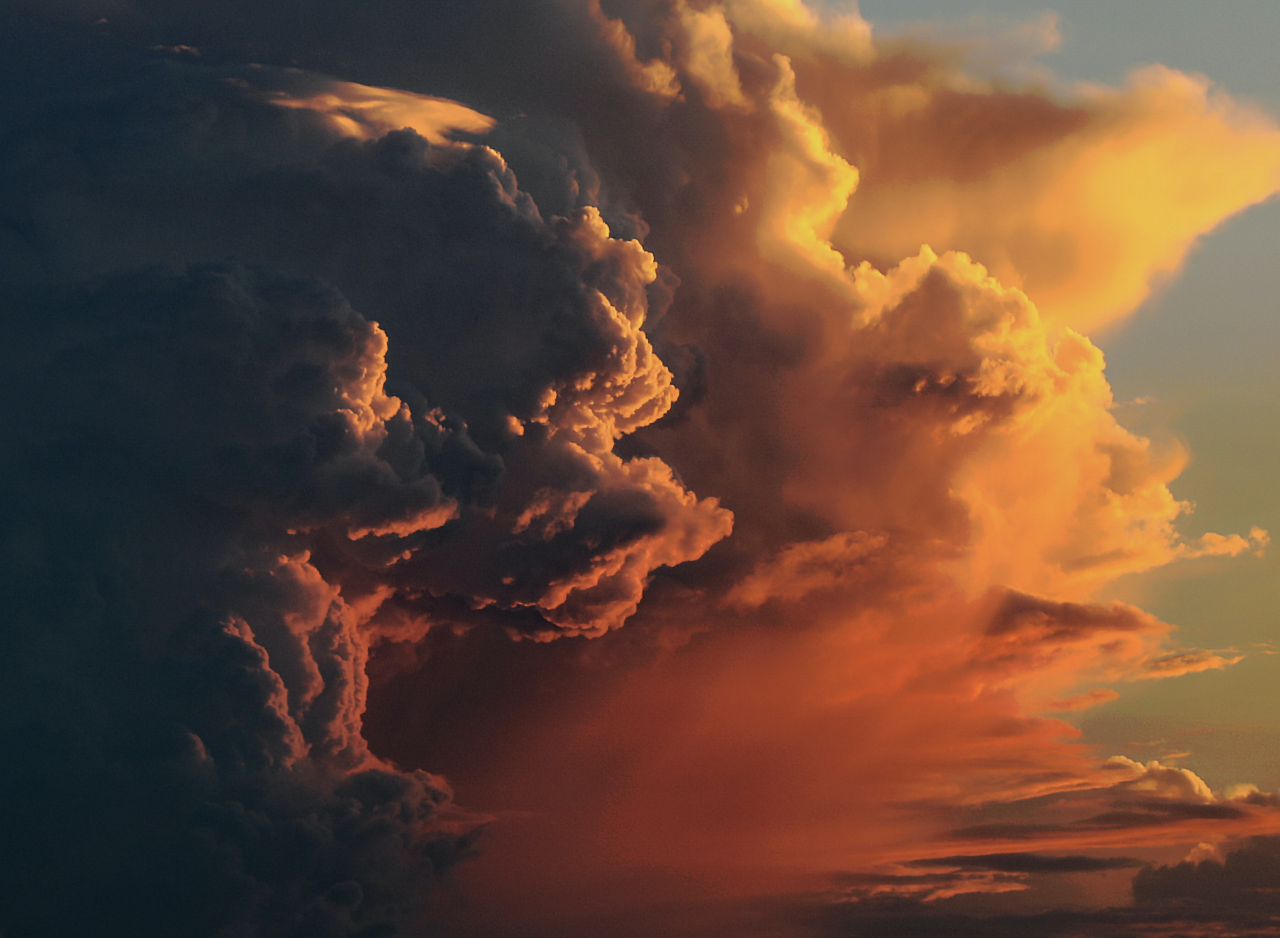
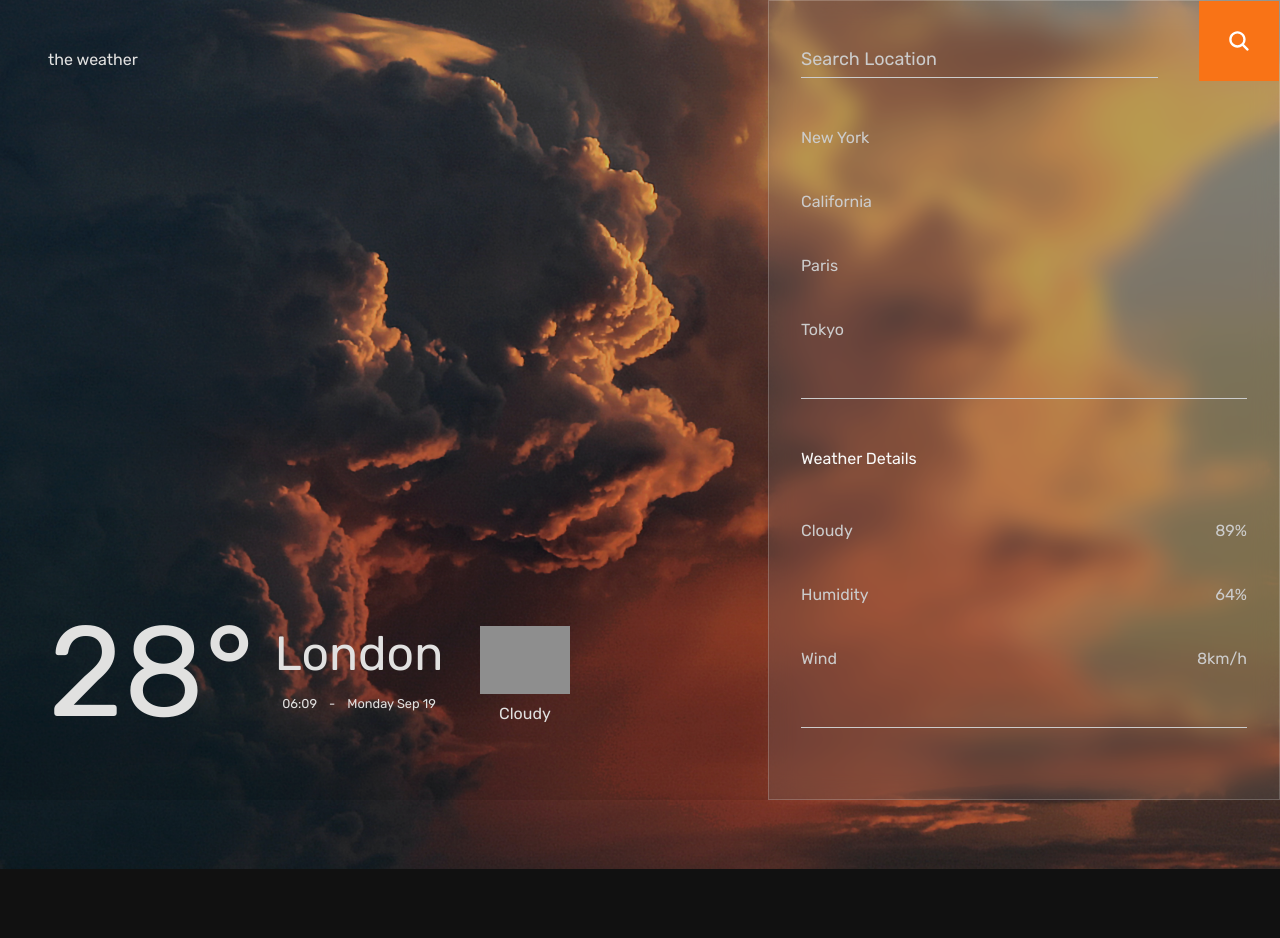
Before and after one commit to VictorHugoDC1999/weather-app, a Next.js app: page / in a window 1280 px wide. After the commit the page ends 800 px from the top, so only its background shows below. Built offline with nearby package versions, Linux system fonts and the light colour scheme; grey boxes are pictures that could not be loaded.

Commit message:
style: visual composition and stylization

```diff
--- a/next.config.mjs
+++ b/next.config.mjs
@@ -1,4 +1,9 @@
 /** @type {import('next').NextConfig} */
-const nextConfig = {};
+const nextConfig = {
+  images: {
+    formats: ['image/avif', 'image/webp'],
+    remotePatterns: [{ protocol: 'http', hostname: 'openweathermap.org' }]
+  }
+};
 
 export default nextConfig;
--- a/src/app/globals.css
+++ b/src/app/globals.css
@@ -2,25 +2,12 @@
 @tailwind components;
 @tailwind utilities;
 
-root {
-  --foreground-rgb: 0, 0, 0;
-  --background-start-rgb: 214, 219, 220;
-  --background-end-rgb: 255, 255, 255;
-}
-
-@media (prefers-color-scheme: dark) {
-  :root {
-    --foreground-rgb: 255, 255, 255;
-    --background-start-rgb: 0, 0, 0;
-    --background-end-rgb: 0, 0, 0;
-  }
-}
 * {
   box-sizing: border-box;
 }
 
 body {
   margin: 0;
-  background: rgb(var(--background-end-rgb));
-  overflow-x: hidden;
+  padding: 0;
+  background-color: #111;
 }
--- a/src/app/page.tsx
+++ b/src/app/page.tsx
@@ -1,6 +1,5 @@
-import 'tailwindcss/tailwind.css';
-import HomeWeather from '../components/Weather';
+import HomeWeather from '@/components/Weather';
 
 export default function Home() {
-  return <HomeWeather />
+  return <HomeWeather />;
 }
--- /dev/null
+++ b/src/components/BackgroundImage/index.tsx
@@ -0,0 +1,12 @@
+import Image from 'next/image';
+import CloudyImage from '@/images/day/cloudy.jpg';
+
+const BackgroundImage = () => {
+  return (
+    <div className="flex items-center justify-center min-h-screen bg-center bg-no-repeat bg-cover relative duration-500	opacity-100	before:content-[''] before:absolute before:left-0	before:top-0 before:w-full	before:h-full before:bg-black/10 before:z-10">
+      <Image className="fixed" src={CloudyImage} alt="Background Image" />
+    </div>
+  );
+};
+
+export default BackgroundImage;
--- /dev/null
+++ b/src/components/CityTemp/index.tsx
@@ -0,0 +1,27 @@
+import IconTemp from '../IconTemp';
+const CityTemp = () => {
+  return (
+    <div className="flex justify-center items-center">
+      {/* Temp */}
+      <h1 className="m-0 text-9xl font-normal">28&#176;</h1>
+      {/* City Name */}
+      <div className="flex justify-center items-center flex-col my-0 mx-4">
+        <h1 className="m-0 mb-4 font-normal text-5xl">London</h1>
+
+        <small>
+          {/* City Time */}
+          <span className="my-0 mx-3">06:09</span>-
+          <span className="my-0 mx-3">Monday Sep 19</span>
+        </small>
+      </div>
+      {/* Weather */}
+      <div className="flex flex-col justify-center items-center my-0 mx-4">
+        <IconTemp />
+        {/* Condition */}
+        <span>Cloudy</span>
+      </div>
+    </div>
+  );
+};
+
+export default CityTemp;
--- /dev/null
+++ b/src/components/IconTemp/index.tsx
@@ -0,0 +1,15 @@
+import Image from 'next/image';
+
+const IconTemp = () => {
+  return (
+    <Image
+      className="block my-2 mx-0"
+      src="http://openweathermap.org/img/wn/13d@2x.png"
+      width={90}
+      height={90}
+      alt="Icon Temp"
+    />
+  );
+};
+
+export default IconTemp;
--- /dev/null
+++ b/src/components/Panel/index.tsx
@@ -0,0 +1,60 @@
+import { IoSearch } from 'react-icons/io5';
+
+const Panel = () => {
+  return (
+    <div className="absolute w-2/5 h-full top-0 right-0 bg-[rgba(110,110,110,0.25)] shadow-black	backdrop-blur-md	border-[1px] divide-solid border-white/20 z-10 py-10 px-8 overflow-y-scroll">
+      {/* Location Input */}
+      <form className="mb-12" action="">
+        <input
+          type="text"
+          className="bg-transparent border-b-[1px] border-slate-100	pt-1 pr-4 pb-1 pl-0 w-4/5 text-white text-lg font-normal focus:outline-none placeholder:text-slate-100"
+          placeholder="Search Location"
+        />
+        <button
+          className="absolute top-0 right-0 p-7 border-none outline-none bg-orange-500 text-white cursor-pointer text-2xl duration-500 hover:bg-white hover:text-black"
+          type="submit"
+        >
+          <IoSearch />
+        </button>
+      </form>
+
+      {/* Cities */}
+      <ul className="pt-0 pl-0 pb-4 pr-0 my-8 mx-0 border-b-[1px] border-slate-100">
+        <li className="text-slate-100 my-10 mx-0 block cursor-pointer duration-500 hover:text-white">
+          New York
+        </li>
+        <li className="text-slate-100 my-10 mx-0 block cursor-pointer duration-500 hover:text-white">
+          California
+        </li>
+        <li className="text-slate-100 my-10 mx-0 block cursor-pointer duration-500 hover:text-white">
+          Paris
+        </li>
+        <li className="text-slate-100 my-10 mx-0 block cursor-pointer duration-500 hover:text-white">
+          Tokyo
+        </li>
+      </ul>
+
+      {/* Details */}
+      <ul className="pt-0 pl-0 pb-4 pr-0 my-8 mx-0 border-b-[1px] border-slate-100">
+        <h4 className="my-12 mx-0">Weather Details</h4>
+        <li className="text-slate-100 my-10 mx-0 flex justify-between items-center">
+          <span>Cloudy</span>
+          <span>89%</span>
+        </li>
+
+        <li className="text-slate-100 my-10 mx-0 flex justify-between items-center">
+          <span>Humidity</span>
+          <span>64%</span>
+        </li>
+
+        <li className="text-slate-100 my-10 mx-0 flex justify-between items-center">
+          <span>Wind</span>
+          <span>8km/h</span>
+        </li>
+      </ul>
+    </div>
+  );
+};
+
+export default Panel;
+Panel;
--- a/src/components/Weather/index.tsx
+++ b/src/components/Weather/index.tsx
@@ -1,15 +1,18 @@
-import Image from 'next/image';
-import CloudyImage from '@/images/day/cloudy.jpg';
+import BackgroundImage from '../BackgroundImage';
+import CityTemp from '../CityTemp';
+import Panel from '../Panel';
 
 const Weather = () => {
   return (
-    <div /* className="min-h-screen bg-center bg-no-repeat bg-cover text-white relative duration-500	opacity-100	before:content-[''] before:absolute before:left-0	before:top-0 before:w-full	before:h-full before:bg-black/30 before:z-0" */
-    >
-      <Image
-        src={CloudyImage}
-        alt="Cloudy Image"
-        style={{ width: '100%', height: '100%' }}
-      />
+    <div className="text-stone-50">
+      <BackgroundImage />
+
+      {/* Container */}
+      <div className="absolute top-0 left-0 w-full h-full flex justify-between items-start flex-col pt-12 pb-16 px-12">
+        <h3 className="font-normal text-base">the weather</h3>
+        <CityTemp />
+      </div>
+      <Panel />
     </div>
   );
 };
--- a/tailwind.config.ts
+++ b/tailwind.config.ts
@@ -1,20 +1,25 @@
-import type { Config } from "tailwindcss";
+import type { Config } from 'tailwindcss';
 
 const config: Config = {
   content: [
-    "./src/pages/**/*.{js,ts,jsx,tsx,mdx}",
-    "./src/components/**/*.{js,ts,jsx,tsx,mdx}",
-    "./src/app/**/*.{js,ts,jsx,tsx,mdx}",
+    './src/pages/**/*.{js,ts,jsx,tsx,mdx}',
+    './src/components/**/*.{js,ts,jsx,tsx,mdx}',
+    './src/app/**/*.{js,ts,jsx,tsx,mdx}'
   ],
   theme: {
     extend: {
+      colors: {
+        slate: {
+          100: '#ccc'
+        }
+      },
       backgroundImage: {
-        "gradient-radial": "radial-gradient(var(--tw-gradient-stops))",
-        "gradient-conic":
-          "conic-gradient(from 180deg at 50% 50%, var(--tw-gradient-stops))",
-      },
-    },
+        'gradient-radial': 'radial-gradient(var(--tw-gradient-stops))',
+        'gradient-conic':
+          'conic-gradient(from 180deg at 50% 50%, var(--tw-gradient-stops))'
+      }
+    }
   },
-  plugins: [],
+  plugins: []
 };
 export default config;
```
Also changed, not shown: package.json (+4 -3 lines), 1 other file (tests, documents, lock files or other folders).
